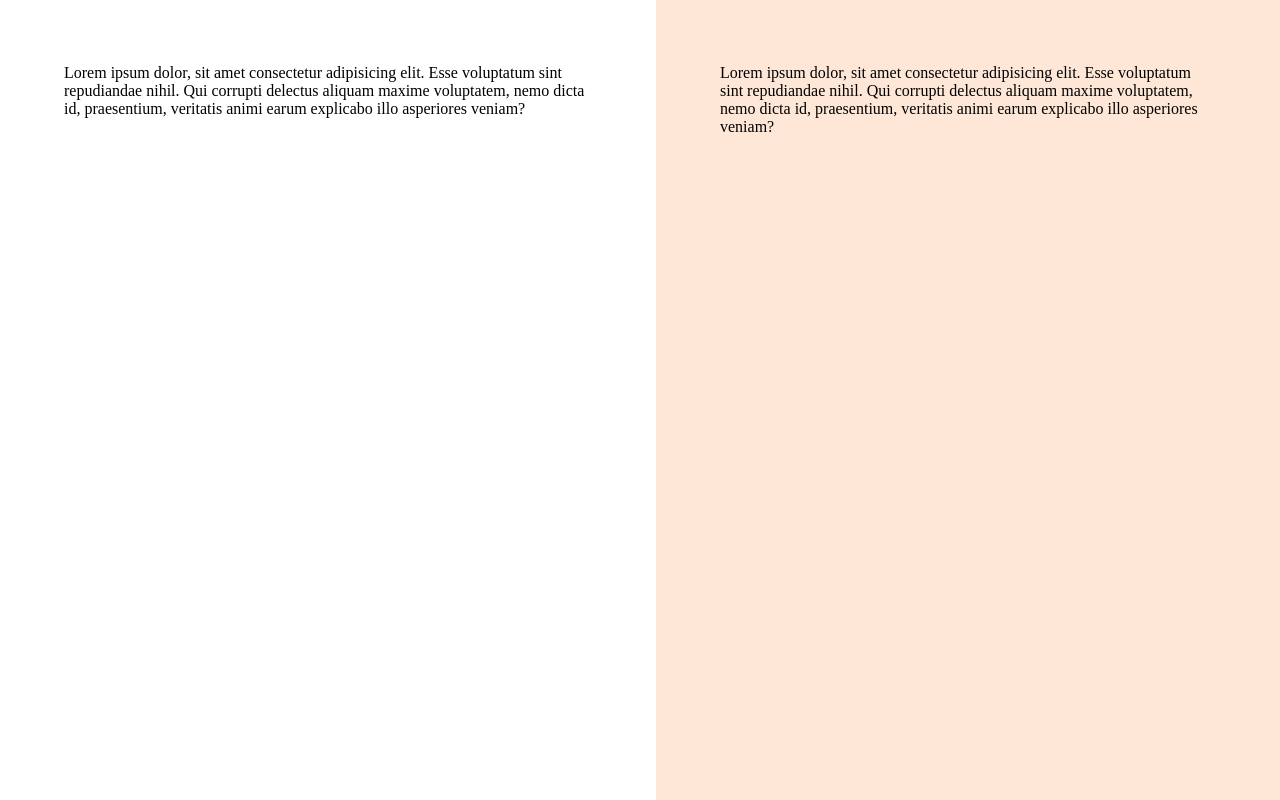
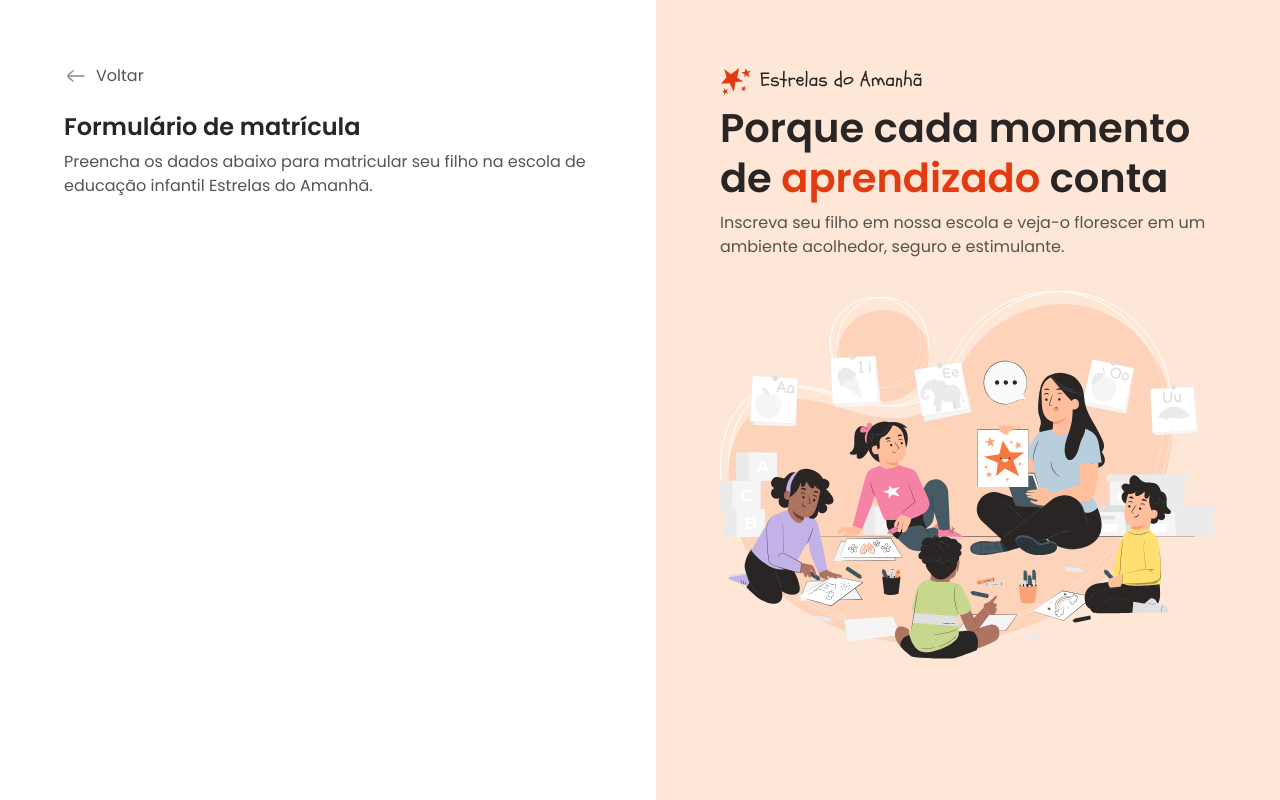
Before and after one commit to HeitorTBernardo/formulario-de-matricula, a plain HTML site: page index.html in a window 1280 px wide. Drawn offline with Linux system fonts and the light colour scheme.

Commit message:
Conteúdo aside e conteúdo inicial do main

```diff
--- a/index.html
+++ b/index.html
@@ -17,13 +17,33 @@
  <div id="app">
   <main>
     <div class="main-container">
-      Lorem ipsum dolor, sit amet consectetur adipisicing elit. Esse voluptatum sint repudiandae nihil. Qui corrupti delectus aliquam maxime voluptatem, nemo dicta id, praesentium, veritatis animi earum explicabo illo asperiores veniam?
+      <div class="back">
+        <img src="assets/icons/arrow-left-02.svg" alt="ícone de voltar">
+        <span>Voltar</span>
+      </div>
+
+      <h1>Formulário de matrícula</h1>
+      <p>Preencha os dados abaixo para matricular seu filho na escola de educação infantil Estrelas do Amanhã.</p>
     </div>
   </main>
 
   <aside>
     <div class="aside-container">
-      Lorem ipsum dolor, sit amet consectetur adipisicing elit. Esse voluptatum sint repudiandae nihil. Qui corrupti delectus aliquam maxime voluptatem, nemo dicta id, praesentium, veritatis animi earum explicabo illo asperiores veniam?
+     <header>
+       <img src="assets/logosvg.svg" alt="logo estrelas do amanhã">
+        <h2>
+          Porque cada momento de
+            <span>
+              aprendizado
+            </span>
+          conta
+          </h2>
+        <p>
+          Inscreva seu filho em nossa escola e veja-o florescer em um ambiente acolhedor, seguro e estimulante.
+        </p>
+      </header>
+
+      <img src="assets/Illustration.svg" alt="ilustração de uma professora com crianças">
     </div>
   </aside>
  </div>
--- a/styles/global.css
+++ b/styles/global.css
@@ -24,4 +24,16 @@
 
 body {
   overflow: hidden;
+
+  font: var(--text);
+  color: var(--text-secondary);
 }
+
+h1, h2 {
+  color: var(--text-primary)
+}
+
+img {
+  max-width: 100%;
+  height: auto;
+}
--- a/styles/layout.css
+++ b/styles/layout.css
@@ -15,6 +15,18 @@ main {
     margin-left: auto;
   }
 
+  & .back {
+    display: flex;
+    align-items: center;
+    gap: .5rem;
+    margin-bottom: 1.5rem;
+  }
+
+  & h1 {
+    font: 600 1.5rem/1.25 var(--font-family);
+    margin-bottom: .5rem;
+  }
+
 }
 
 aside {
@@ -23,5 +35,19 @@ aside {
 
   & .aside-container {
     max-width: 31rem;
+
+    & > img {
+      margin-top: 2rem;
+    }
+
+  }
+
+  & h2 {
+    font: 600 2.5rem/1.25 var(--font-family);
+    margin-bottom: .5rem;
+
+    & span {
+      color: var(--text-highlight);
+    }
   }
 }
```
Lines whose indentation alone changed are shown as unchanged.
